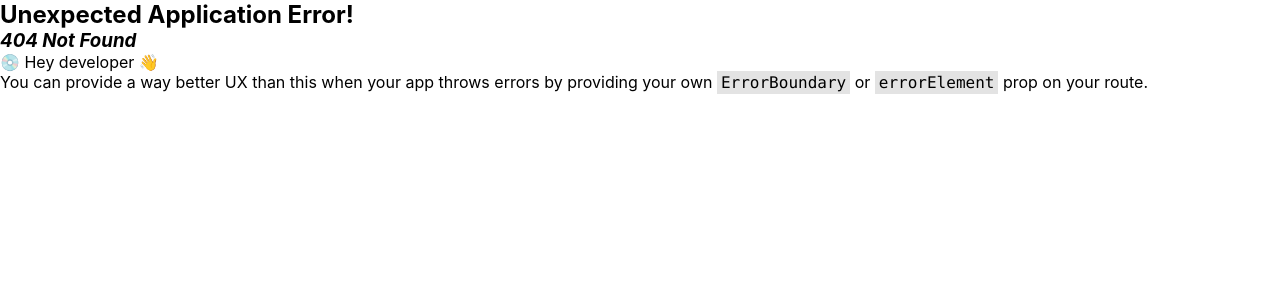
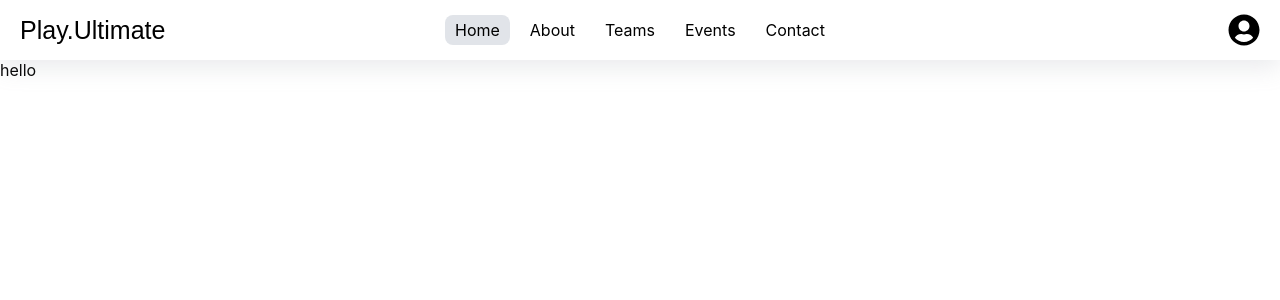
Before and after one commit to playdotultimate/play.ultimate, a React (Create React App) app in the folder frontend/: page /profile in a window 1280 px wide. Before the commit this address had no page. Shown: the top 300 px of the page. Built offline with nearby package versions, Linux system fonts and the light colour scheme; a web font is replaced by a local one.

Commit message:
added vercel.json file

```diff
--- a/frontend/src/App.js
+++ b/frontend/src/App.js
@@ -5,7 +5,7 @@ import Signup1 from "./components/signup1";
 import LandingHeaderHome from "./components/LandingHeaderHome";
 import LandingHeader from "./components/LandingHeader";
 import { createBrowserRouter, RouterProvider } from "react-router-dom";
-
+import ProfilePage from "./components/ProfilePage";
 import "./App.css";
 
 function App() {
@@ -36,6 +36,15 @@ function App() {
         </>
       ),
     },
+    {
+      path: "/profile",
+      element: (
+        <>
+          <LandingHeaderHome />
+          <ProfilePage />
+        </>
+      ),
+    },
   ]);
 
   return (
--- a/frontend/src/components/LandingHeaderHome.jsx
+++ b/frontend/src/components/LandingHeaderHome.jsx
@@ -1,9 +1,7 @@
-
-import './LandingHeaderHome.css'
-import React, { useState } from 'react';
-import { FaUserCircle , FaBars} from 'react-icons/fa';
-import { Link } from 'react-router-dom';
-
+import "./LandingHeaderHome.css";
+import React, { useState } from "react";
+import { FaUserCircle, FaBars } from "react-icons/fa";
+import { Link } from "react-router-dom";
 
 export default function LandingHeaderHome() {
   const [dropdownOpen, setDropdownOpen] = useState(false);
@@ -18,16 +16,20 @@ export default function LandingHeaderHome() {
   return (
     <nav className="navbar-container">
       <div className="brand equal">Play.Ultimate</div>
-        <ul className={responsemenuOpen? 'nav-linksr':'nav-linksr translate'}>
-          <li className='active'>Home</li>
+      <ul className={responsemenuOpen ? "nav-linksr" : "nav-linksr translate"}>
+        <li className="active">Home</li>
         <li>About</li>
         <li>Teams</li>
         <li>Events</li>
         <li>Contact</li>
-          <i id='cross' className="fa-solid fa-xmark" onClick={toggleresponsemenuOpen}></i>
+        <i
+          id="cross"
+          className="fa-solid fa-xmark"
+          onClick={toggleresponsemenuOpen}
+        ></i>
       </ul>
       <ul className="nav-links equal">
-          <li className='active'>Home</li>
+        <li className="active">Home</li>
         <li>About</li>
         <li>Teams</li>
         <li>Events</li>
@@ -41,8 +43,12 @@ export default function LandingHeaderHome() {
         {dropdownOpen && (
           <div className="dropdown-menu">
             <ul>
-                <li>Settings</li>
-                <Link to="/"><li>Logout</li></Link>
+              <Link to="/profile">
+                <li>My Profile</li>
+              </Link>
+              <Link to="/">
+                <li>Logout</li>
+              </Link>
             </ul>
           </div>
         )}
--- /dev/null
+++ b/frontend/src/components/ProfilePage.jsx
@@ -0,0 +1,10 @@
+import "./ProfilePage.css";
+import React, { useState, useEffect } from "react";
+import { Link } from "react-router-dom";
+import axios from "axios";
+
+const ProfilePage = () => {
+  return <div>hello</div>;
+};
+
+export default ProfilePage;
```
Also changed, not shown: frontend/src/components/ProfilePage.css (added), 1 other file (tests, documents, lock files or other folders). Lines whose indentation alone changed are shown as unchanged.
